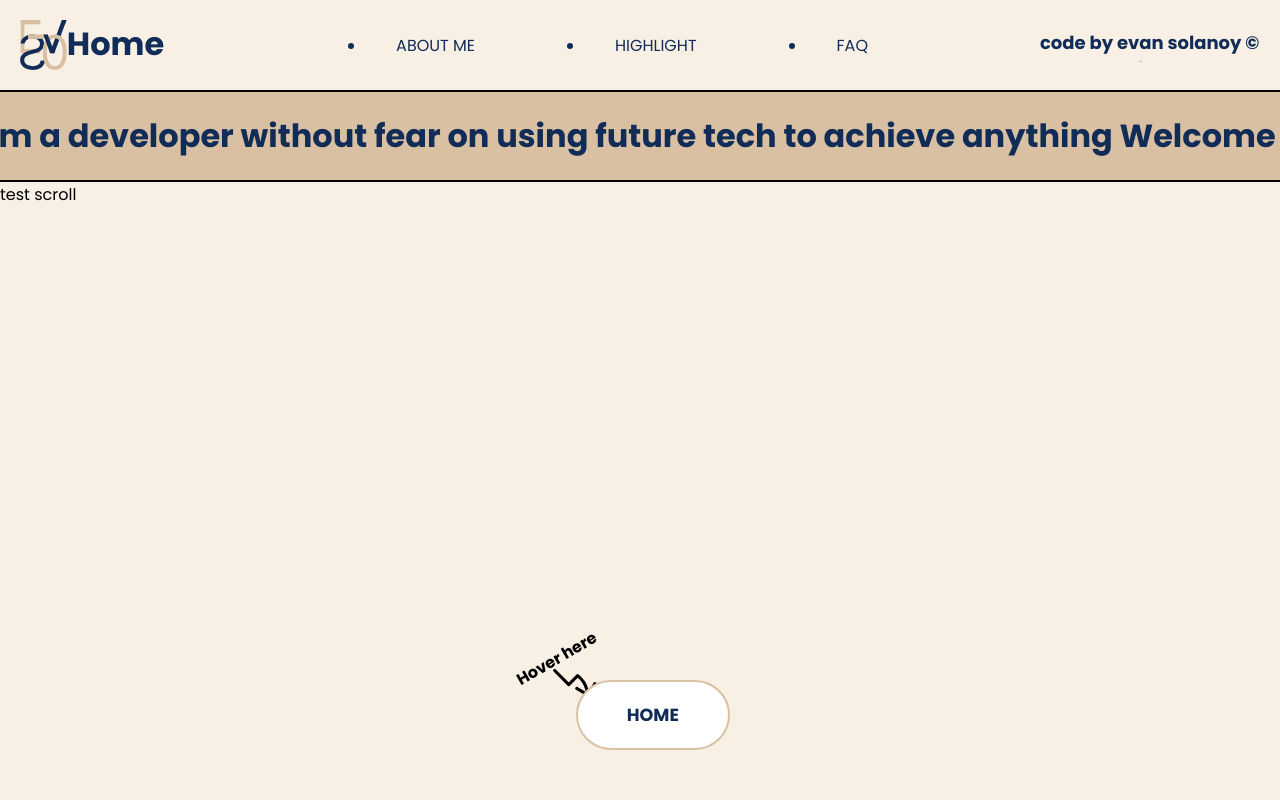
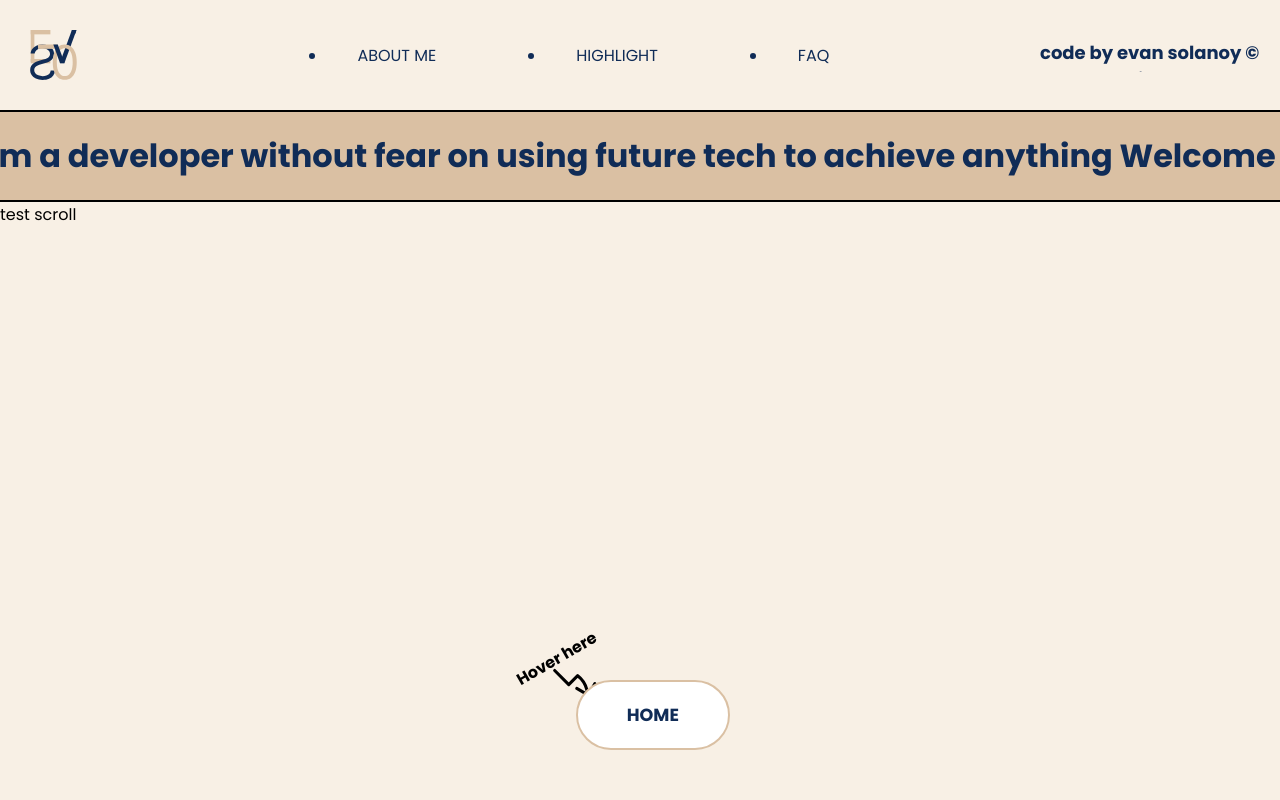
Before and after one commit to BSIT-Evanism/New-Portfolio2, a React (Vite) app: page / in a window 1280 px wide. Shown: the top 800 px of the page. Built offline with nearby package versions, Linux system fonts and the light colour scheme.

Commit message:
some fixes

```diff
--- a/src/pages/Home.jsx
+++ b/src/pages/Home.jsx
@@ -7,7 +7,7 @@ import { transition } from './animation';
 import Carousel from '../components/Carousel/Carousel';
 import Trademark from '../components/Trademark/Trademark';
 import { useState } from 'react';
-import Logo from '../../public/evan.svg'
+import Logo from '../assets/evan.svg'
 
 function Home() {
   const [hover, setHover] = useState(false)
@@ -23,15 +23,15 @@ function Home() {
       <Transition>
         <Navbar />
         <div className={styles.wrapper}>
-          <motion.h1
-            className={styles.title}
+          <motion.div
+            className={styles.logo}
             variants={transition}
             initial="initial"
             animate="enter"
             exit="exit"
           >
             <img src={Logo} alt='myLogo' />
-            Home</motion.h1>
+          </motion.div>
           <Carousel />
           <Trademark />
         </div>
--- a/src/pages/page-index.module.scss
+++ b/src/pages/page-index.module.scss
@@ -26,6 +26,7 @@
   background-color: rgba(0, 0, 255, 0.164);
 }
 
+
 .title {
  color: #102C57;
  display: flex;
@@ -36,6 +37,14 @@
  }
 }
 
+.logo {
+  img {
+    height: 50px;
+    min-height: 50px;
+    margin: 30px;
+  }
+}
+
 .test {
   height: 100vh;
   margin-bottom: 50px;
```
Also changed, not shown: src/assets/evan.svg (added).
